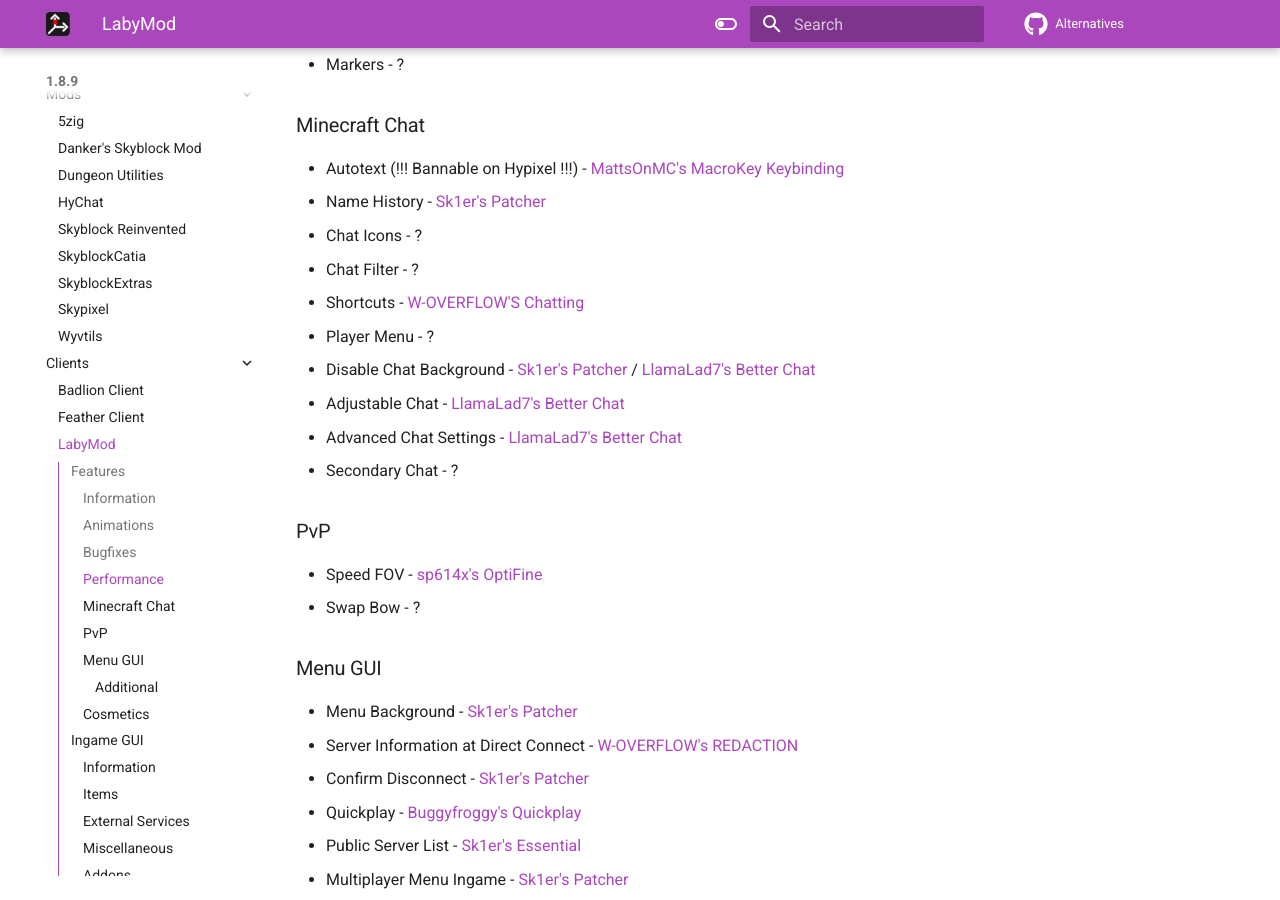
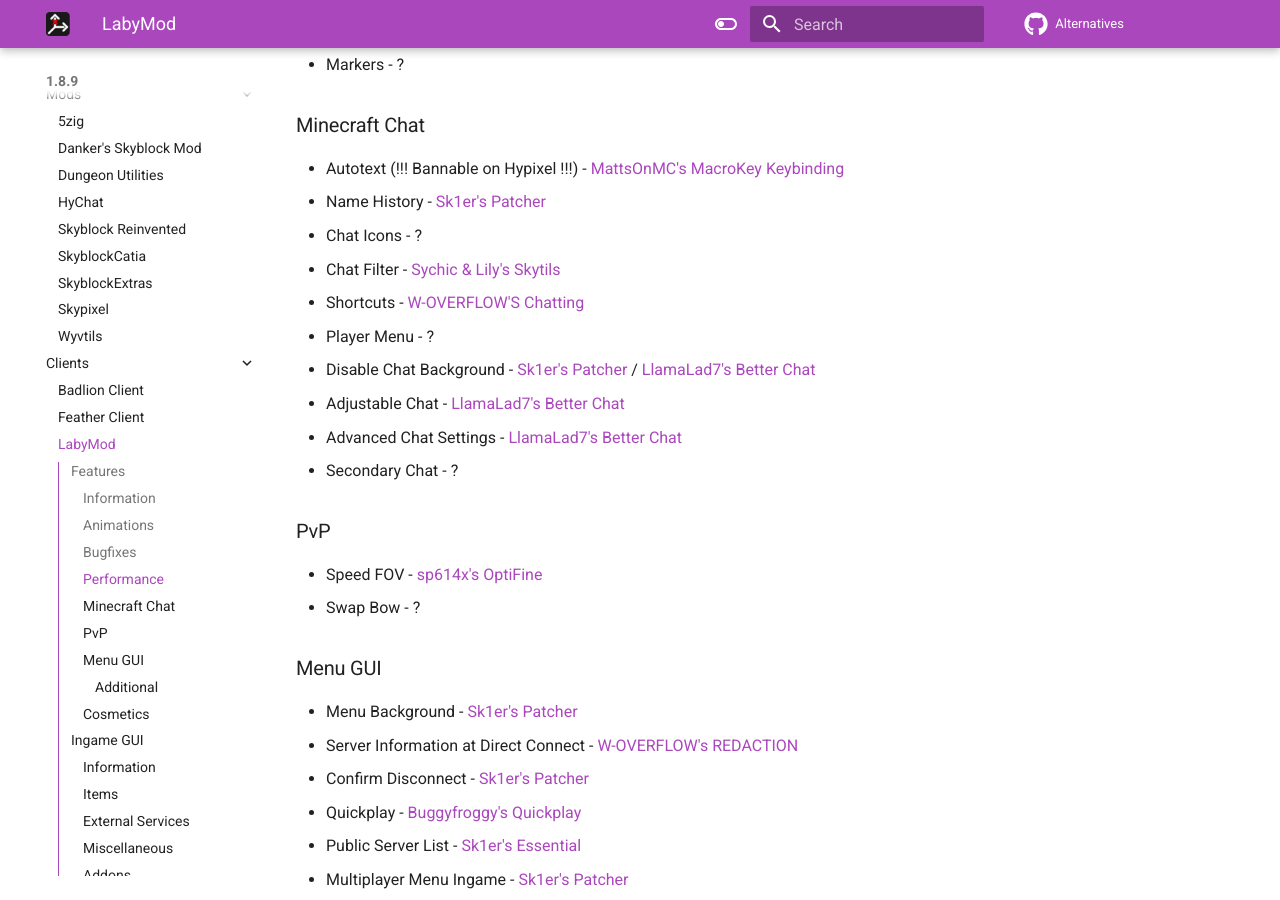
Before and after one commit to MicrocontrollersDev/Alternatives, an MkDocs documentation site: the page built from docs/1.8.9/labymod.md, in a window 1280 px wide and 900 px high, scrolled down 1095 px. Built offline with MkDocs 1.6.1 and Material for MkDocs 9.7.7, drawn with Linux system fonts in a browser that asks for light colours; comment, search, counter and statistics services are not loaded.

Commit message:
LabyMod - Added mod

```diff
--- a/docs/1.8.9/labymod.md
+++ b/docs/1.8.9/labymod.md
@@ -38,7 +38,7 @@
 * Autotext (!!! Bannable on Hypixel !!!) - [MattsOnMC's MacroKey Keybinding](https://www.curseforge.com/minecraft/mc-mods/macrokey-keybinding/files/all?filter-game-version=2020709689%3A5806)
 * Name History - [Sk1er's Patcher](https://sk1er.club/mods/patcher)
 * Chat Icons - ?
-* Chat Filter - ?
+* Chat Filter - [Sychic & Lily's Skytils](https://github.com/Skytils/SkytilsMod/releases/latest)
 * Shortcuts - [W-OVERFLOW'S Chatting](https://github.com/W-OVERFLOW/Chatting/releases/latest)
 * Player Menu - ?
 * Disable Chat Background - [Sk1er's Patcher](https://sk1er.club/mods/patcher) / [LlamaLad7's Better Chat](https://www.curseforge.com/minecraft/mc-mods/better-chat/files/all?filter-game-version=2020709689%3A5806)
```
